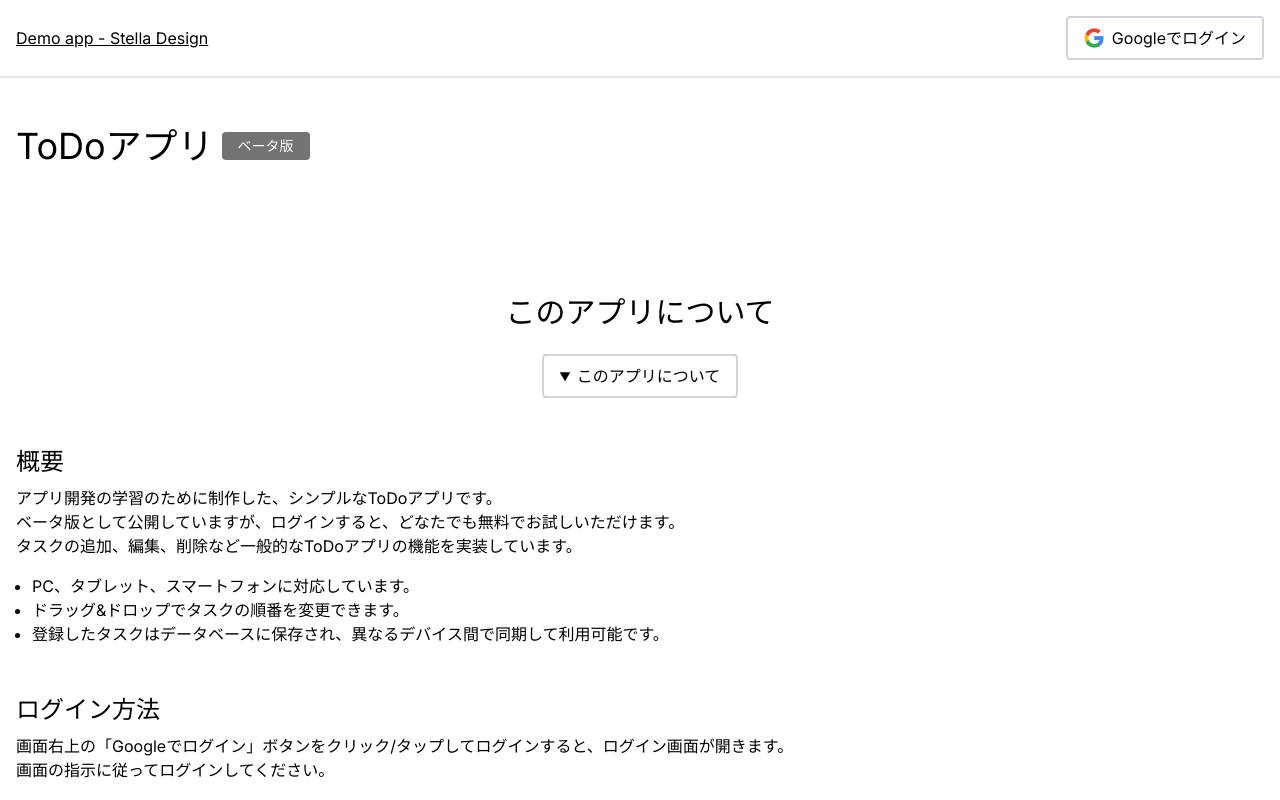
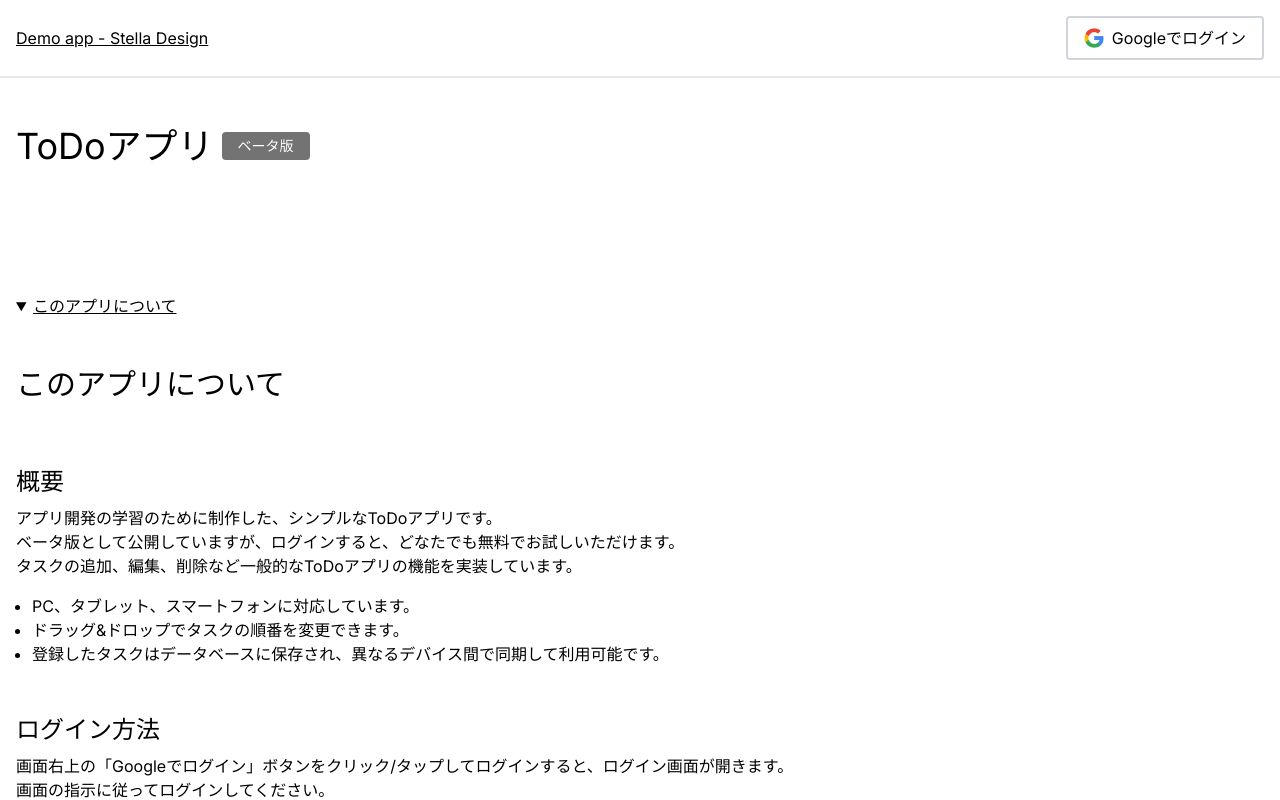
Before and after one commit to kouichi-hoshi/demo-app, a Next.js app: page /todo-app in a window 1280 px wide. Both pictures are taken after a click on the heading "このアプリについて". Shown: the top 800 px of the page. Built offline with nearby package versions, Linux system fonts and the light colour scheme; no server answers.

Commit message:
html構造の見直し：headerをdetailsの中に移動：summaryを先頭に移動

```diff
--- a/src/app/todo-app/page.tsx
+++ b/src/app/todo-app/page.tsx
@@ -35,12 +35,14 @@ export default function Home() {
         />
         <SortableTaskList />
         <aside className='my-32'>
+          <details>
+            <summary className='my-12 underline hover:cursor-pointer'>このアプリについて</summary>
+            <section>
               <header>
-            <h3 className='mb-2 pb-4 text-center text-3xl'>このアプリについて</h3>
+                <h3 className='mb-2 pb-4 text-3xl'>このアプリについて</h3>
               </header>
-          <details>
               <section className='my-12'>
-              <h2 className='mb-2 text-2xl'>概要</h2>
+                <h4 className='mb-2 text-2xl'>概要</h4>
                 <p className='mb-4'>
                   アプリ開発の学習のために制作した、シンプルなToDoアプリです。
                   <br />
@@ -57,7 +59,7 @@ export default function Home() {
                 </ul>
               </section>
               <section className='my-12'>
-              <h2 className='mb-2 text-2xl'>ログイン方法</h2>
+                <h4 className='mb-2 text-2xl'>ログイン方法</h4>
                 <p className='mb-4'>
                   画面右上の「Googleでログイン」ボタンをクリック/タップしてログインすると、ログイン画面が開きます。
                   <br />
@@ -65,7 +67,7 @@ export default function Home() {
                 </p>
               </section>
               <section className='my-12'>
-              <h2 className='mb-2 text-2xl'>ログアウトと接続解除</h2>
+                <h4 className='mb-2 text-2xl'>ログアウトと接続解除</h4>
                 <p className='mb-4'>
                   ログアウトボタンが表示されているときは、そのボタンをクリック/タップするとログアウトできます。
                 </p>
@@ -78,7 +80,7 @@ export default function Home() {
                 </p>
               </section>
               <section className='my-12'>
-              <h2 className='mb-2 text-2xl'>データの削除について</h2>
+                <h4 className='mb-2 text-2xl'>データの削除について</h4>
                 <p className='mb-4'>
                   アプリと接続を解除しても、登録したタスクの情報はデータベースから削除されません。
                   <br />
@@ -86,7 +88,7 @@ export default function Home() {
                 </p>
               </section>
               <section className='my-12'>
-              <h2 className='mb-2 text-2xl'>開発者について</h2>
+                <h4 className='mb-2 text-2xl'>開発者について</h4>
                 <p className='mb-4'>
                   このアプリは{masterSiteTitle}が作成しました。
                   <br />
@@ -97,7 +99,7 @@ export default function Home() {
                   </Link>
                 </p>
               </section>
-            <summary className='button mx-auto w-fit hover:cursor-pointer'>このアプリについて</summary>
+            </section>
           </details>
         </aside>
       </section>
```
Lines whose indentation alone changed are shown as unchanged.
